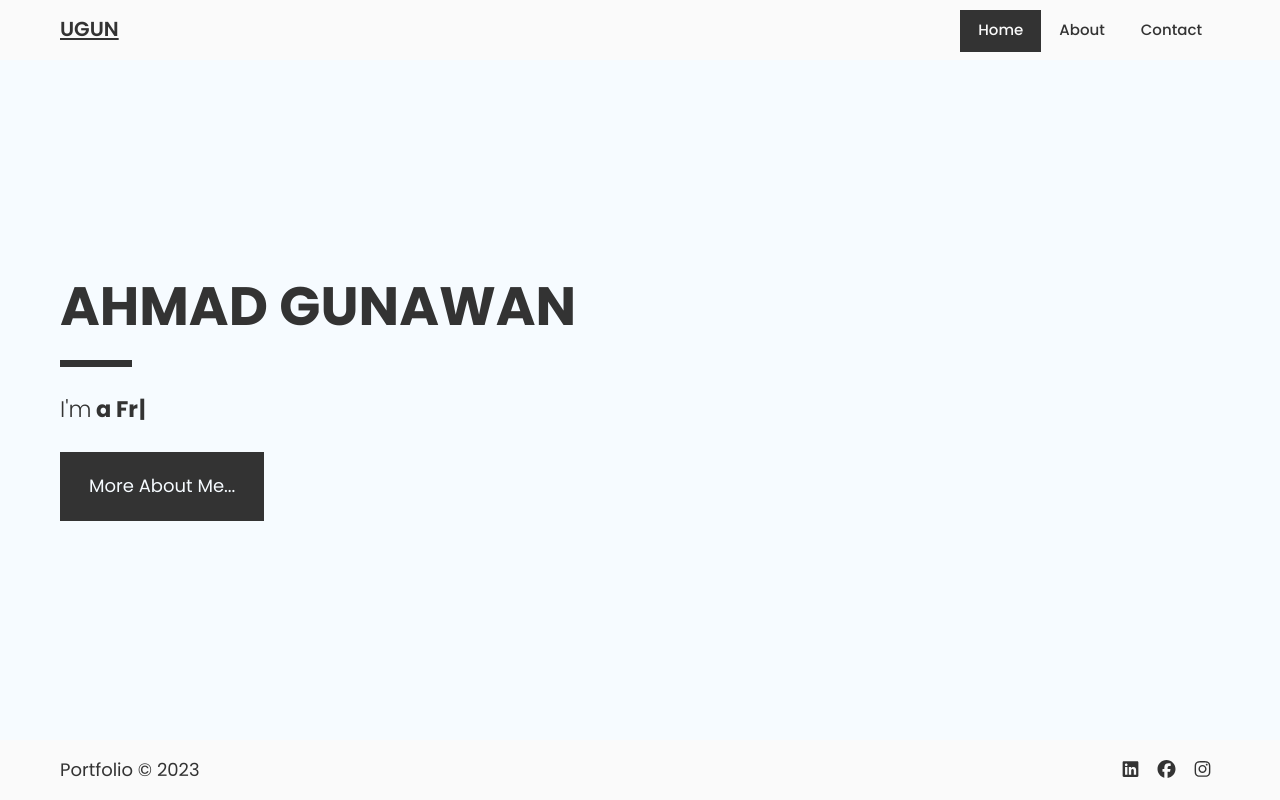
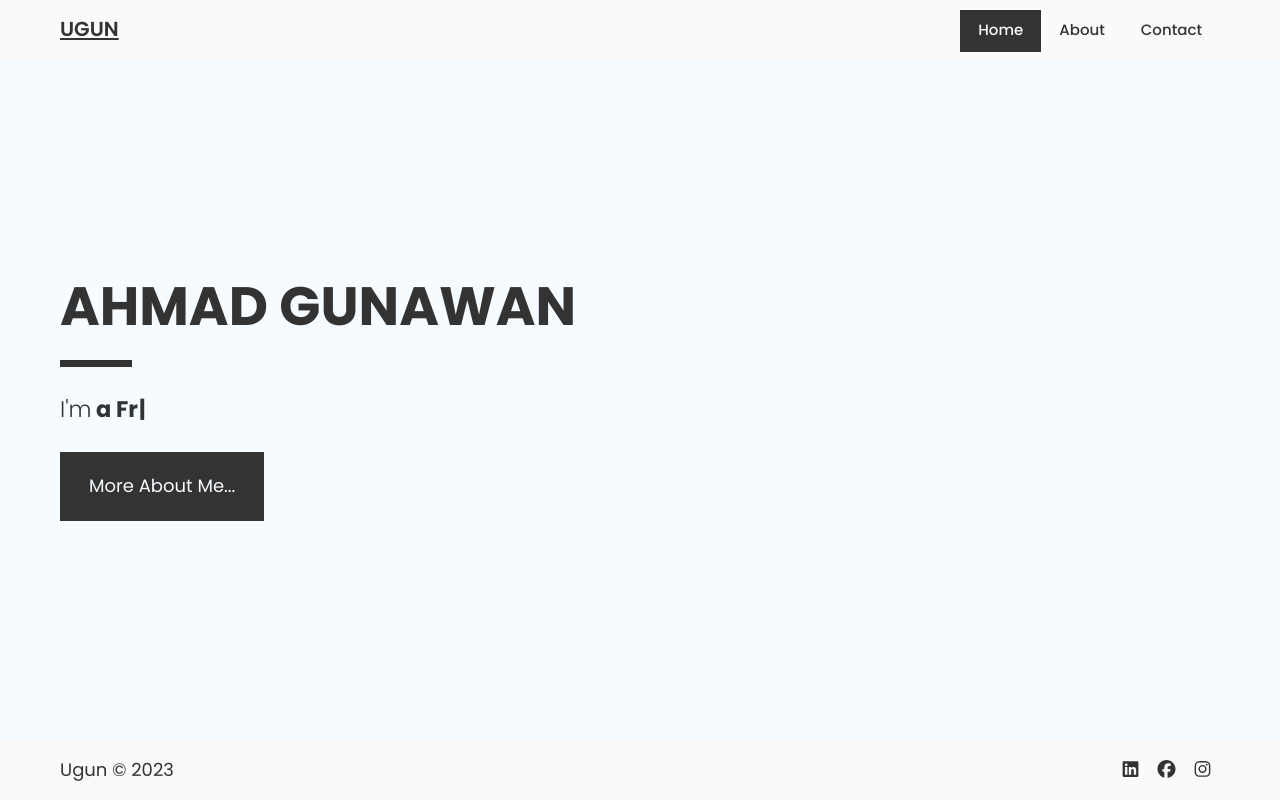
Before and after one commit to mountrail/ugun.vercel, a Next.js app: page / in a window 1280 px wide. Built offline with nearby package versions, Linux system fonts and the light colour scheme.

Commit message:
static site title

```diff
--- a/components/MainFooter.js
+++ b/components/MainFooter.js
@@ -7,7 +7,7 @@ const Footer = () => {
       className={` md:flex bg-secondary justify-between items-center fixed md:inset-x-0 md:bottom-0 px-sm md:px-md`}
       style={{ height: footerHeight }}
     >
-      <div> Portfolio &copy; 2023</div>
+      <div> Ugun &copy; 2023</div>
       <div className="ml-auto">
         <SocialLinks />
       </div>
--- a/pages/_app.js
+++ b/pages/_app.js
@@ -12,7 +12,7 @@ import {
   faFacebook,
 } from "@fortawesome/free-brands-svg-icons";
 
-export const siteTitle = "Portfolio";
+export const siteTitle = "Ugun | Portfolio";
 export const fullName = "Ahmad Gunawan";
 export const menus = [
   { name: "Home", path: "/", icon: faHome },
```
